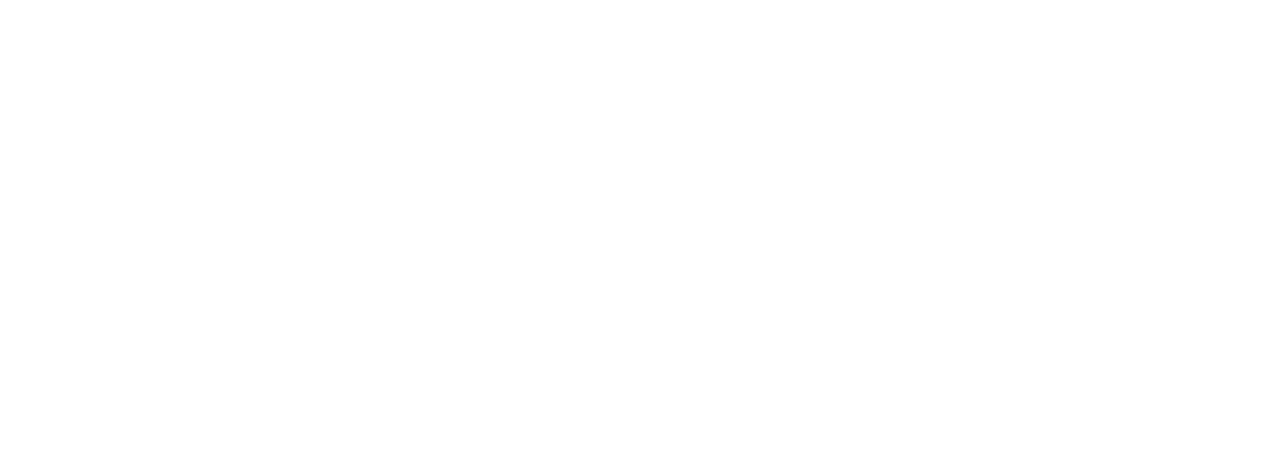
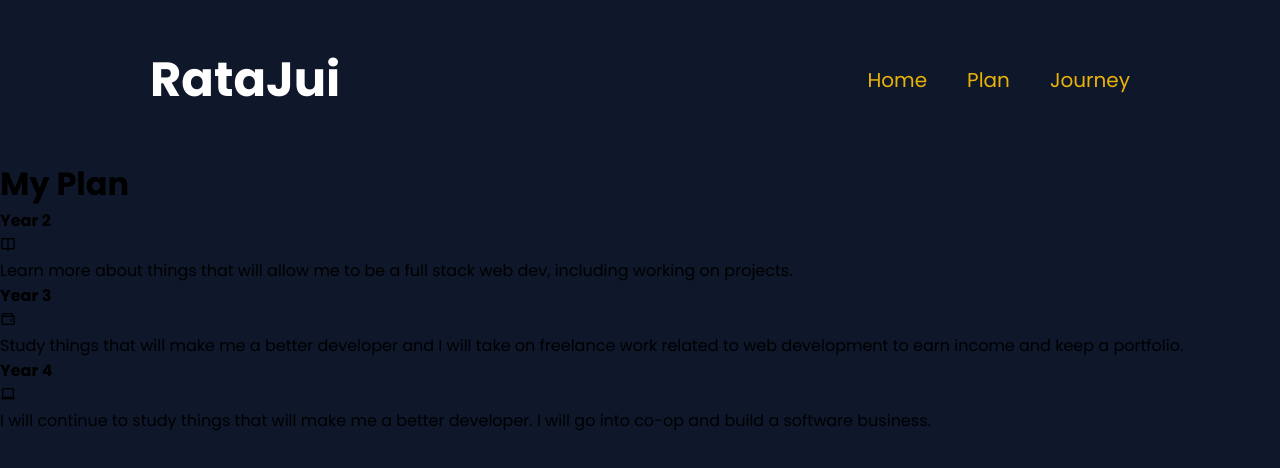
Before and after one commit to Realtoxkulus/6609612087_MyCSTUStory, a plain HTML site: page myfuture.html in a window 1280 px wide. Drawn offline with nearby package versions, Linux system fonts and the light colour scheme.

Commit message:
Created Structure to myfuture.html

```diff
--- a/myfuture.html
+++ b/myfuture.html
@@ -0,0 +1,57 @@
+<!DOCTYPE html>
+<html lang="en">
+<head>
+    <meta charset="UTF-8">
+    <meta name="viewport" content="width=device-width, initial-scale=1.0">
+    <link rel="stylesheet" href="mystyle.css">
+    <link href='https://unpkg.com/boxicons@2.1.4/css/boxicons.min.css' rel='stylesheet'>
+    <title>Plan</title>
+</head>
+<body>
+    <div class="nav-bar">
+        <div class="logo">
+            <h1>RataJui</h1>
+        </div>
+        <div class="nav-links">
+            <a href="./index.html">Home</a>
+            <a href="./myfuture.html">Plan</a>
+            <a href="./myjourney.html">Journey</a>
+        </div>
+    </div>
+
+    <div class="myplan">
+        <h1>My Plan</h1>
+        <div class="myplan-content">
+            <div class="myplan-card">
+                <h4>Year 2</h4>
+                <div class="card-icon">
+                    <i class='bx bx-book-open'></i>
+                </div>
+                <p>
+                    Learn more about things that will allow me to be a full stack web dev, including working on projects.
+                </p>
+            </div>
+
+            <div class="myplan-card"></div>
+                <h4>Year 3</h4>
+                <div class="card-icon">
+                    <i class='bx bx-wallet'></i>
+                </div>
+                <p>
+                    Study things that will make me a better developer and I will take on freelance work related to web development to earn income and keep a portfolio.
+                </p>
+            </div>
+
+            <div class="myplan-card"></div>
+                <h4>Year 4</h4>
+                <div class="card-icon">
+                    <i class='bx bx-laptop'></i>
+                </div>
+                <p>
+                    I will continue to study things that will make me a better developer. I will go into co-op and build a software business.
+                </p>
+            </div>
+        </div>
+    </div>
+</body>
+</html>
--- a/mystyle.css
+++ b/mystyle.css
@@ -112,13 +112,19 @@
     list-style: none;
 }
 
-li{
+.head ul > li{
     color: #fff;
     margin-bottom: 20px;
     font-size: 16px;
 }
 
-button{
+.caption ul > li{
+    color: #fff;
+    margin-bottom: 20px;
+    font-size: 16px;
+}
+
+button.btn{
     padding: 10px 20px;
     border-radius: 20px;
     font-size: 16px;
@@ -135,14 +141,14 @@
     margin-top: 10px;
 }
 
-button:hover{
+button.btn:hover{
     background-color: #fff;
     color: #000;
     border: 2px solid #a3a3a3;
     box-shadow: 2px 6px 0px #a3a3a3;
 }
 
-button:active{
+button.btn:active{
     background-color: #eab308;
     box-shadow: none;
     border: none;
```
Also changed, not shown: index.html (+3 -3 lines).
